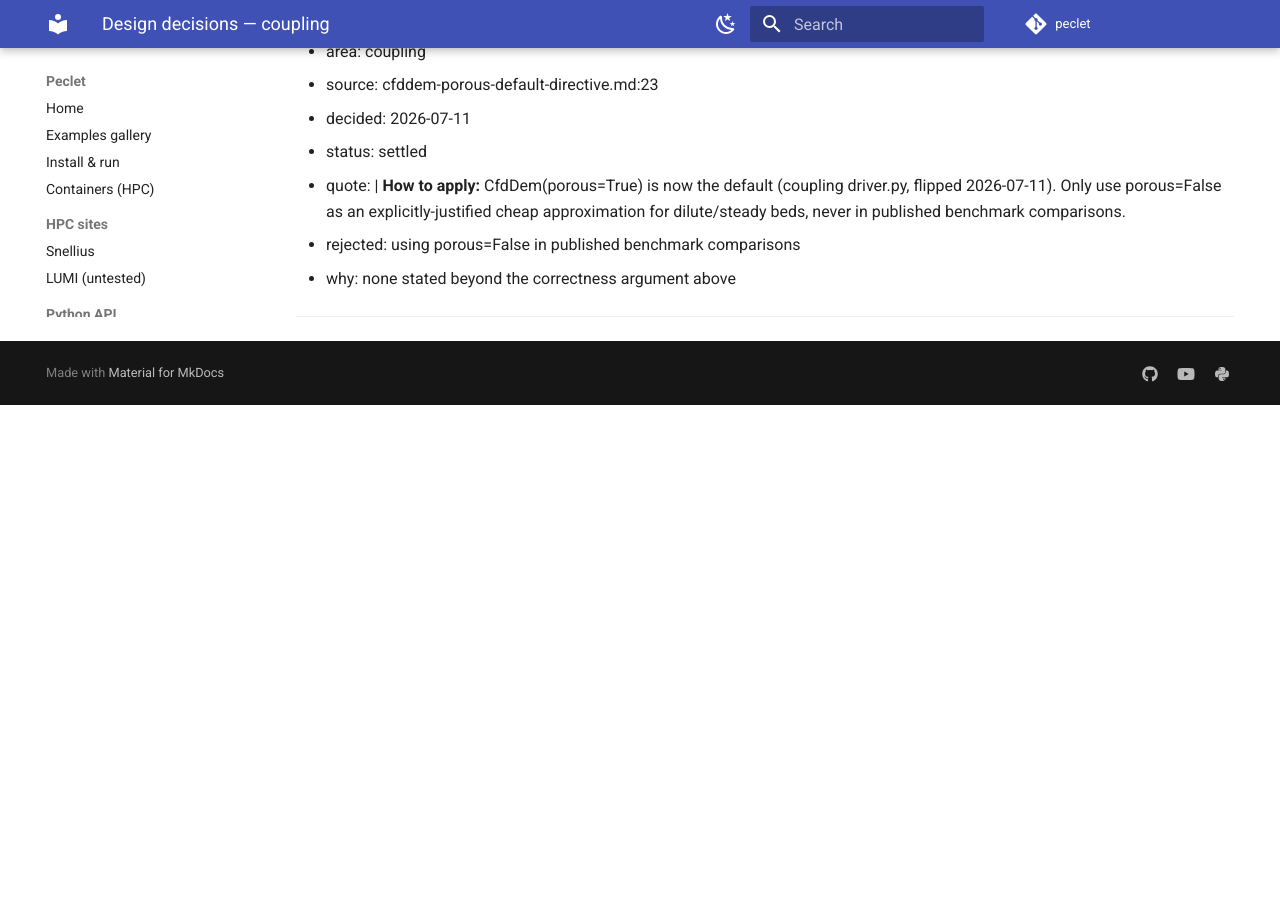
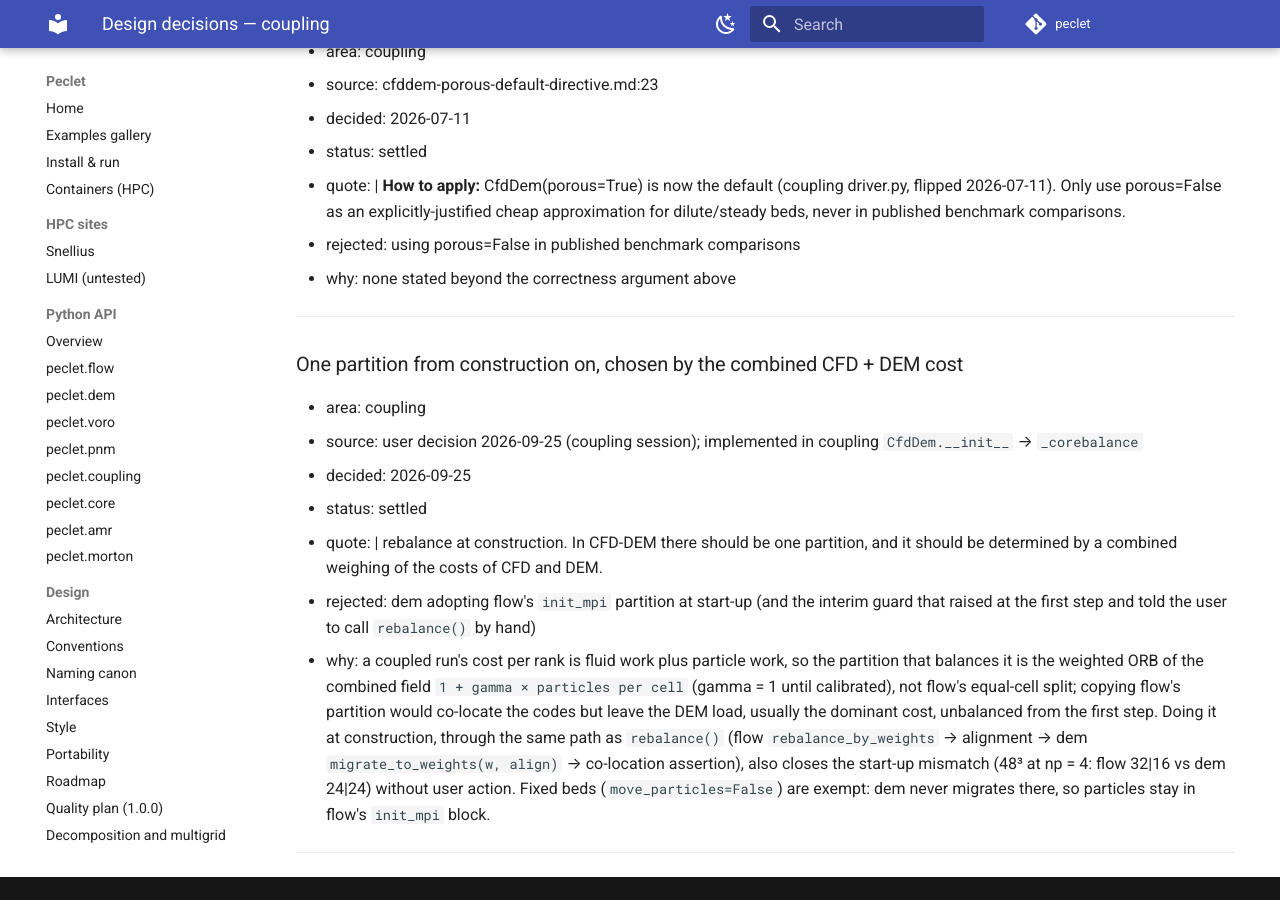
Before and after one commit to computational-chemical-engineering/peclet, an MkDocs documentation site: the page built from docs/decisions/coupling.md, in a window 1280 px wide and 900 px high, scrolled down 7025 px. Built offline with MkDocs 1.6.1 and Material for MkDocs 9.7.7, drawn with Linux system fonts in a browser that asks for light colours; comment, search, counter and statistics services are not loaded; before the commit the page ends 7430 px from its top, so only the background shows below that.

Commit message:
coupling: one co-rebalanced partition from construction (register); pointer
Co-Authored-By: Claude Opus 5.5 <noreply@anthropic.com>
Claude-Session: https://claude.ai/code/session_015fNTZgmz6U1bv2MRTM3bbF

```diff
--- a/docs/decisions/coupling.md
+++ b/docs/decisions/coupling.md
@@ -242,3 +242,16 @@ Do not reverse an entry here without recording a new decision that supersedes it
 - why: none stated beyond the correctness argument above
 
 ---
+
+### One partition from construction on, chosen by the combined CFD + DEM cost
+- area: coupling
+- source: user decision 2026-09-25 (coupling session); implemented in coupling `CfdDem.__init__` → `_corebalance`
+- decided: 2026-09-25
+- status: settled
+- quote: |
+    rebalance at construction. In CFD-DEM there should be one partition, and it should be determined
+    by a combined weighing of the costs of CFD and DEM.
+- rejected: dem adopting flow's `init_mpi` partition at start-up (and the interim guard that raised at the first step and told the user to call `rebalance()` by hand)
+- why: a coupled run's cost per rank is fluid work plus particle work, so the partition that balances it is the weighted ORB of the combined field `1 + gamma × particles per cell` (gamma = 1 until calibrated), not flow's equal-cell split; copying flow's partition would co-locate the codes but leave the DEM load, usually the dominant cost, unbalanced from the first step. Doing it at construction, through the same path as `rebalance()` (flow `rebalance_by_weights` → alignment → dem `migrate_to_weights(w, align)` → co-location assertion), also closes the start-up mismatch (48³ at np = 4: flow 32|16 vs dem 24|24) without user action. Fixed beds (`move_particles=False`) are exempt: dem never migrates there, so particles stay in flow's `init_mpi` block.
+
+---
```
Also changed, not shown: CLAUDE.md (+1 -1 lines), docs/DECISIONS.md (+2 -1 lines).
